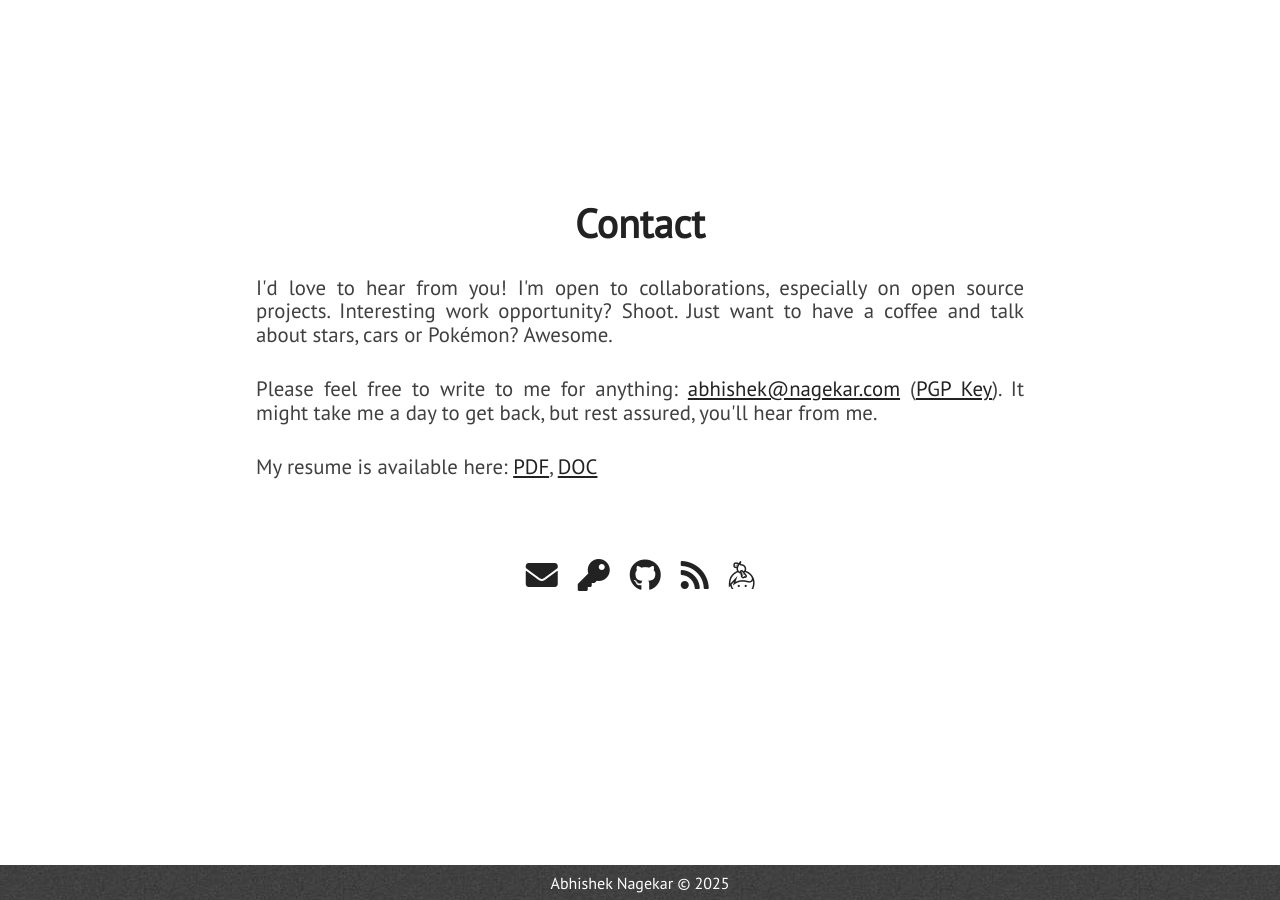
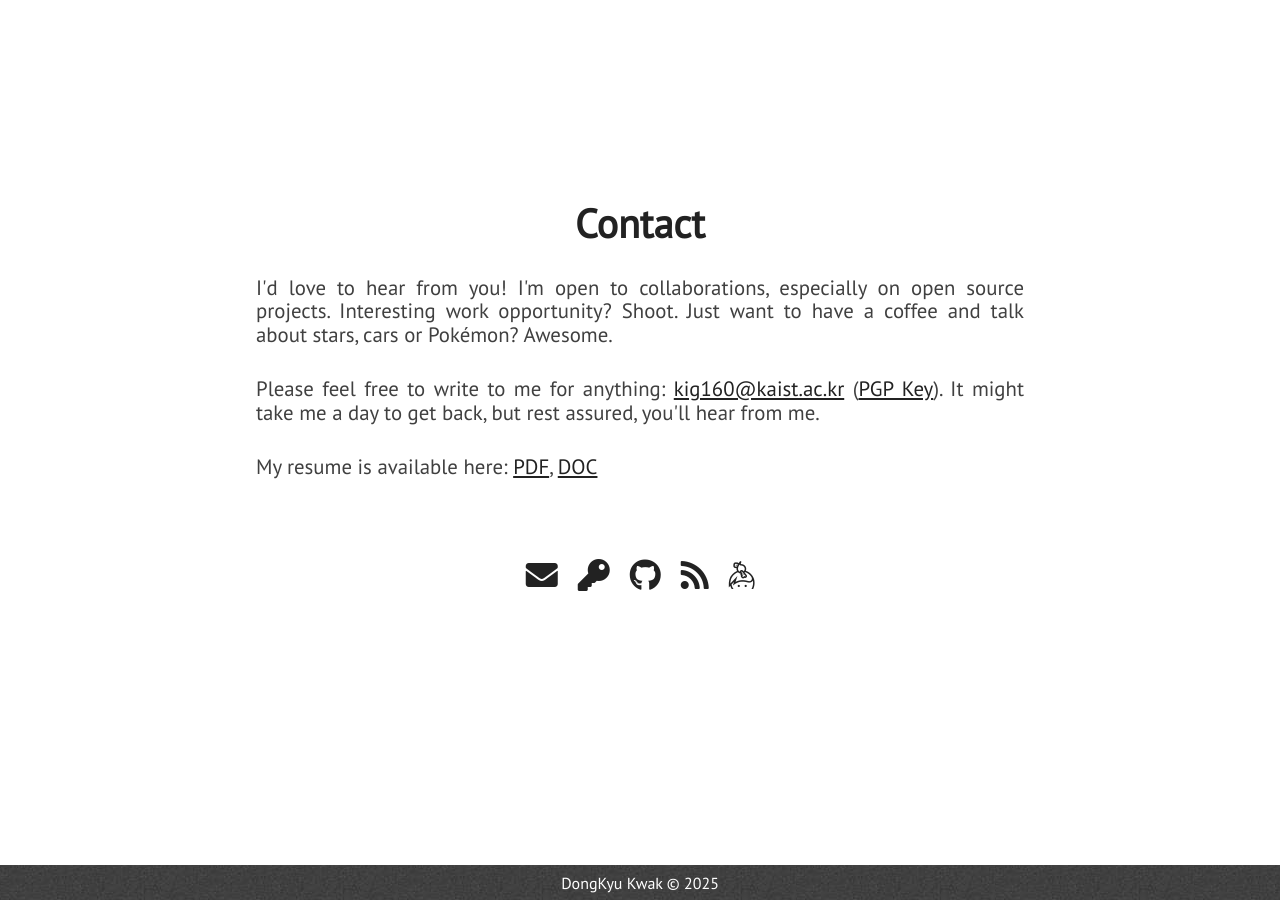
Before and after one commit to Kwak-DongKyu/Kwak-DongKyu, a Jekyll site: the page built from index.html, in a window 1280 px wide and 900 px high, scrolled down 5081 px. Built offline with Jekyll 4.4.1, drawn with Linux system fonts in a browser that asks for light colours; nearby versions of some CDN libraries; some of the changed text lies outside the part shown.

Commit message:
Update _config.yml

```diff
--- a/_config.yml
+++ b/_config.yml
@@ -1,18 +1,18 @@
-title: Abhishek Nagekar
-description: Web & Security Engineer
-site_title: '@abhn - Abhishek Nagekar'
+title: DongKyu Kwak
+description: Haptic Researcher
+site_title: 'DK'
 
 # Build settings
 markdown: kramdown
 exclude: [vendor/ruby]
 
 # Personalization
-github_username: abhn
+github_username: Kwak-DongKyu
 blog_url: https://www.nagekar.com
-email: abhishek@nagekar.com
-keybase_username: abhn
-twitter_username: abhn_
-reddit_username: abhn
+email: kig160@kaist.ac.kr
+keybase_username: dk
+twitter_username: dk
+reddit_username: dk
 
 # absolute or relative
 profile_picture: assets/images/pp.jpg
```
